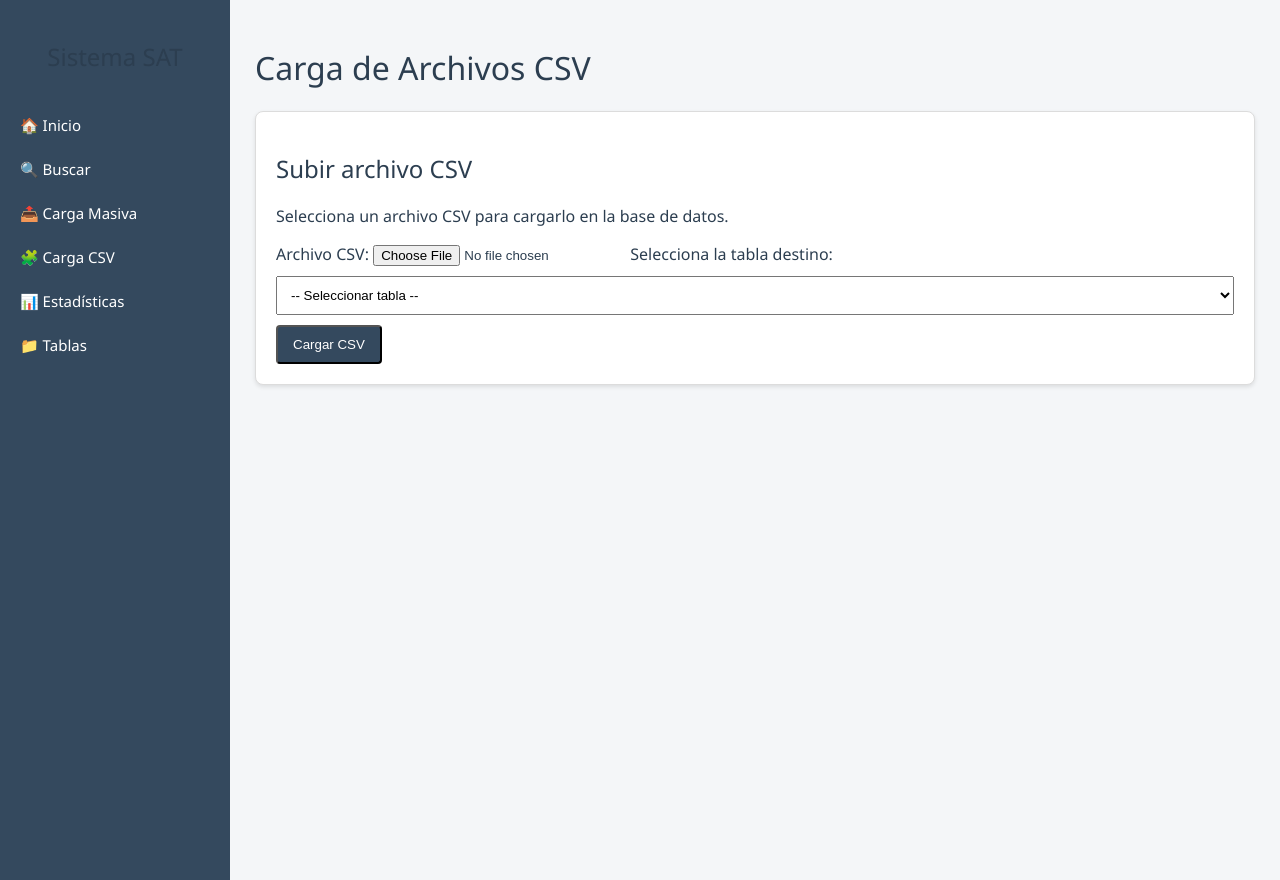
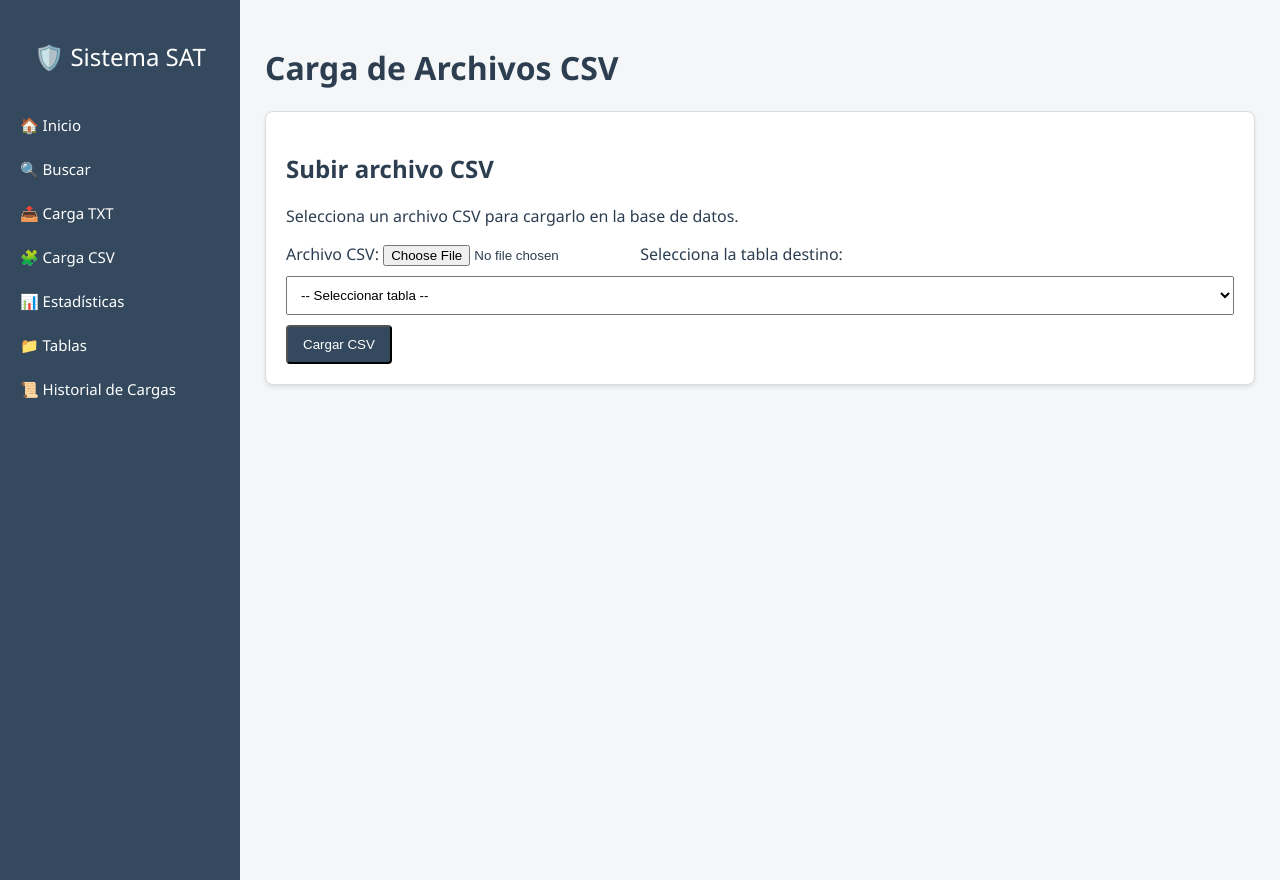
Before and after one commit to hagiordani/pandas, a Flask app: page /carga_csv in a window 1280 px wide. Run offline with Flask 3, Linux system fonts and the light colour scheme.

Commit message:
Update base.html

```diff
--- a/templates/base.html
+++ b/templates/base.html
@@ -34,9 +34,8 @@
       display: flex;
     }
 
-    /* Sidebar */
     .sidebar {
-      width: 230px;
+      width: 240px;
       background: var(--accent);
       color: white;
       height: 100vh;
@@ -64,11 +63,10 @@
       background: var(--accent-light);
     }
 
-    /* Main content */
     .content {
-      margin-left: 230px;
+      margin-left: 240px;
       padding: 25px;
-      width: calc(100% - 230px);
+      width: calc(100% - 240px);
     }
 
     .card {
@@ -78,11 +76,6 @@
       box-shadow: 0 2px 4px rgba(0,0,0,0.1);
       margin-bottom: 20px;
       border: 1px solid var(--border);
-    }
-
-    h1, h2, h3 {
-      color: var(--text);
-      font-weight: 500;
     }
 
     table {
@@ -115,24 +108,31 @@
     .btn:hover {
       background: var(--accent-light);
     }
+
+    .alert {
+      padding: 10px;
+      border-radius: 4px;
+      margin-bottom: 10px;
+    }
+
+    .alert-danger { background: #e74c3c; color: white; }
+    .alert-success { background: #2ecc71; color: white; }
   </style>
 </head>
 
 <body>
 
-  <!-- Sidebar -->
   <div class="sidebar">
-    <h2>Sistema SAT</h2>
+    <h2>🛡️ Sistema SAT</h2>
     <a href="/">🏠 Inicio</a>
     <a href="/search">🔍 Buscar</a>
-    <a href="/carga_masiva">📤 Carga Masiva</a>
+    <a href="/carga_masiva">📤 Carga TXT</a>
     <a href="/carga_csv">🧩 Carga CSV</a>
     <a href="/estadisticas">📊 Estadísticas</a>
     <a href="/tablas">📁 Tablas</a>
+    <a href="/historial_cargas">📜 Historial de Cargas</a>
   </div>
 
-
-  <!-- Main Content -->
   <div class="content">
     {% block content %}{% endblock %}
   </div>
```
